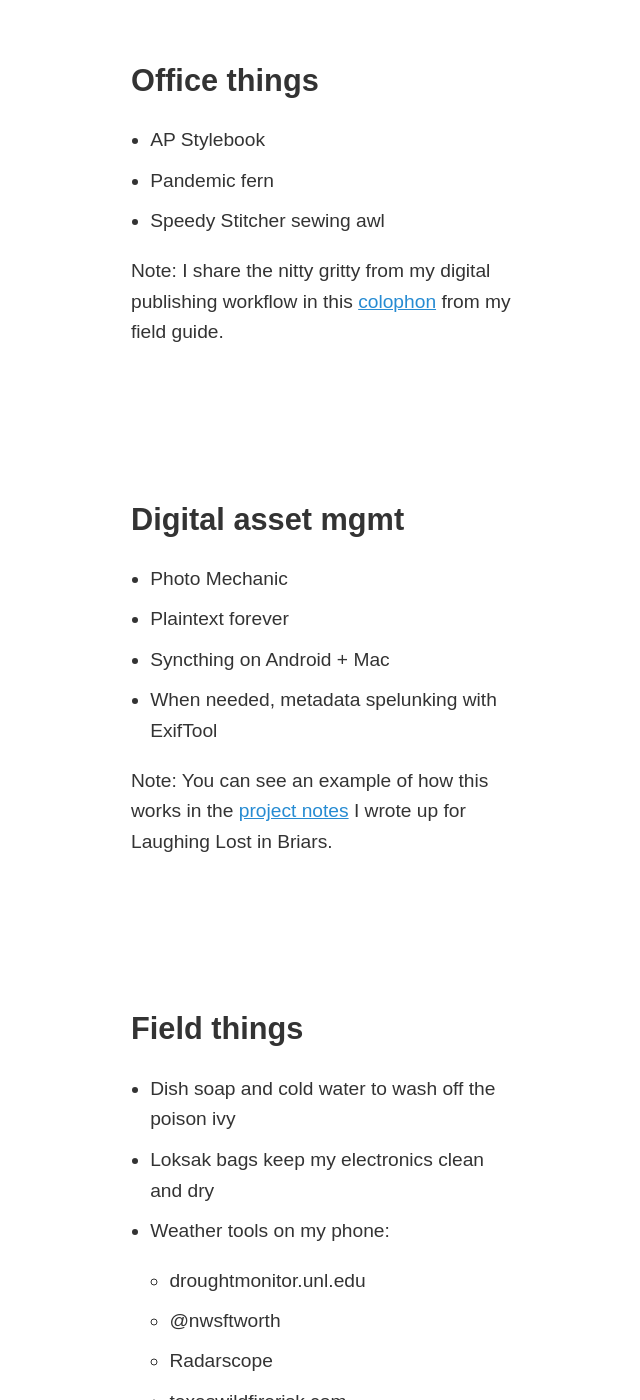
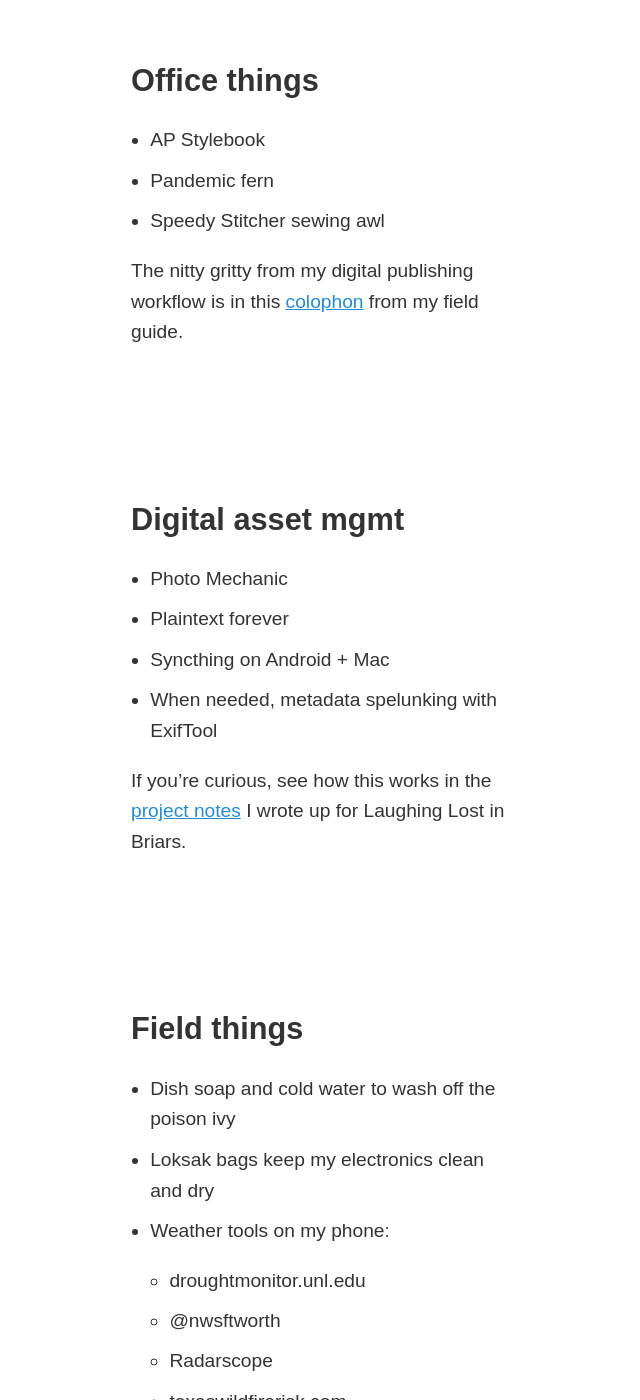
Before and after one commit to zachmccabe/zachmccabe.github.io, a Jekyll site: the page built from tools.md, in a window 1280 px wide and 1400 px high, scrolled down 1128 px. Shown: the whole window, without its empty margins (317-957 px from the left). Built offline with Jekyll 4.4.1, drawn with Linux system fonts in a browser that asks for light colours.

Commit message:
Update tools.md
Copy tweaks for clarity.

```diff
--- a/tools.md
+++ b/tools.md
@@ -35,7 +35,7 @@
 + Pandemic fern
 + Speedy Stitcher sewing awl
 
-Note: I share the nitty gritty from my digital publishing workflow in this [colophon] from my field guide.
+The nitty gritty from my digital publishing workflow is in this [colophon] from my field guide.
 
 [colophon]: https://www.zachmccabe.com/beijing/colophon
 
@@ -49,7 +49,7 @@
 + Syncthing on Android + Mac
 + When needed, metadata spelunking with ExifTool
 
-Note: You can see an example of how this works in the [project notes] I wrote up for Laughing Lost in Briars.
+If you're curious, see how this works in the [project notes] I wrote up for Laughing Lost in Briars.
 
 [project notes]: https://www.zachmccabe.com/briars/notes
 
```
